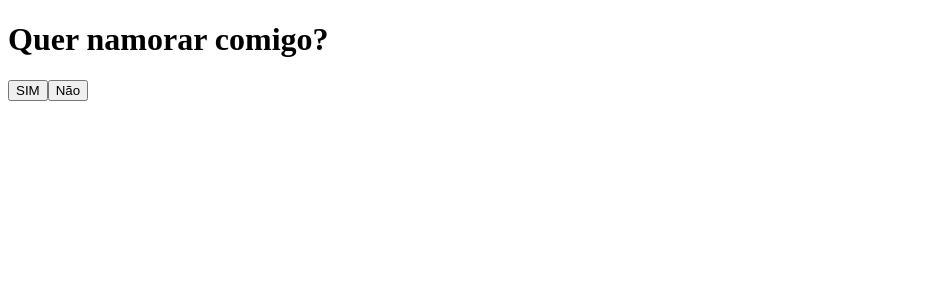
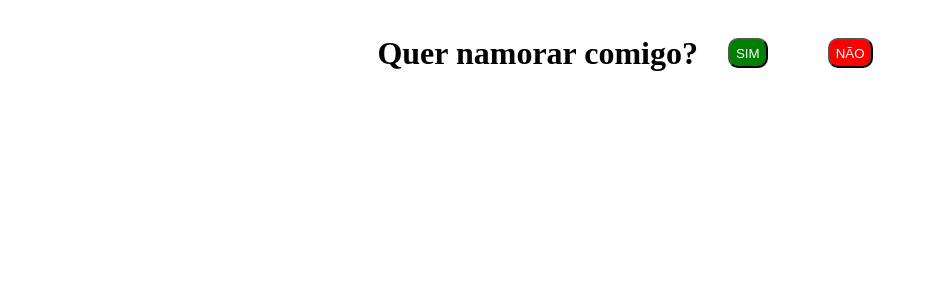
Before and after one commit to ianaugustosilva/date-me, a React (Create React App) app: page / in a window 1280 px wide. Shown: the top 300 px of the page, without its empty margins (0-928 px from the left). Built offline with nearby package versions, Linux system fonts and the light colour scheme.

Commit message:
continuando...

```diff
--- a/public/index.html
+++ b/public/index.html
@@ -24,7 +24,7 @@
       work correctly both with client-side routing and a non-root public URL.
       Learn how to configure a non-root public URL by running `npm run build`.
     -->
-    <title>React App</title>
+		<title>Date me?</title>
 	</head>
 	<body>
 		<noscript>You need to enable JavaScript to run this app.</noscript>
--- a/src/App.tsx
+++ b/src/App.tsx
@@ -1,18 +1,16 @@
-import React, { useState } from 'react';
+import "./style.css";
+
+import React, { useState } from "react";
 
 function App() {
-  const [answer, setAnswer] = useState<string>('')
+	const [answer, setAnswer] = useState<string>("");
 
-  const handleYesClick = ():void => {
-    setAnswer("SIM");
+	const handleYesClick = (): void => {
+		setAnswer("te amo sua linda <3");
 	};
 
-  const handleNoClick= ():void => {
-    setAnswer("NÃO");
-  };
-
-  const handleNoHover = ():void => {
-    const button = document.querySelector<HTMLButtonElement>('#no-button');
+	const handleNoHover = (): void => {
+		const button = document.querySelector<HTMLButtonElement>("#no-button");
 
 		if (button) {
 			const buttonWidth = button.offsetWidth;
@@ -23,19 +21,20 @@ function App() {
 			const randomY = Math.floor(Math.random() * (screenHeight - buttonHeight));
 			button.style.transform = `translateX(${randomX}px) translateY(${randomY}px)`;
 		}
-  }
-
+	};
 
 	return (
-    <div>
+		<div className='container'>
 			<h1>Quer namorar comigo?</h1>
-      <button onClick={handleYesClick}>SIM</button>
-      <button id="no-button" onMouseOver={handleNoHover} onClick={handleNoClick}>
-          Não
+			<button className='buttonYes' onClick={handleYesClick}>
+				SIM
+			</button>
+			<button className='buttonNo' id='no-button' onMouseOver={handleNoHover}>
+				NÃO
 			</button>
 			{answer && <p>Você respondeu: {answer}</p>}
 		</div>
-  )
+	);
 }
 
 export default App;
--- a/src/style.css
+++ b/src/style.css
@@ -1,4 +1,23 @@
 .buttonYes {
-    background-color: green;
+	background-color: green;
+	color: white;
+	height: 30px;
+	margin: 30px;
+	border-radius: 10px;
+}
 
+.buttonNo {
+	background-color: red;
+	color: white;
+	height: 30px;
+	margin: 30px;
+	border-radius: 10px;
+	aling-items: center;
+	flex-direction: column;
 }
+
+.container {
+	display: flex;
+	justify-content: center;
+	align-items: center;
+}
```
Also changed, not shown: 1 other file (tests, documents, lock files or other folders). Lines whose indentation alone changed are shown as unchanged.
